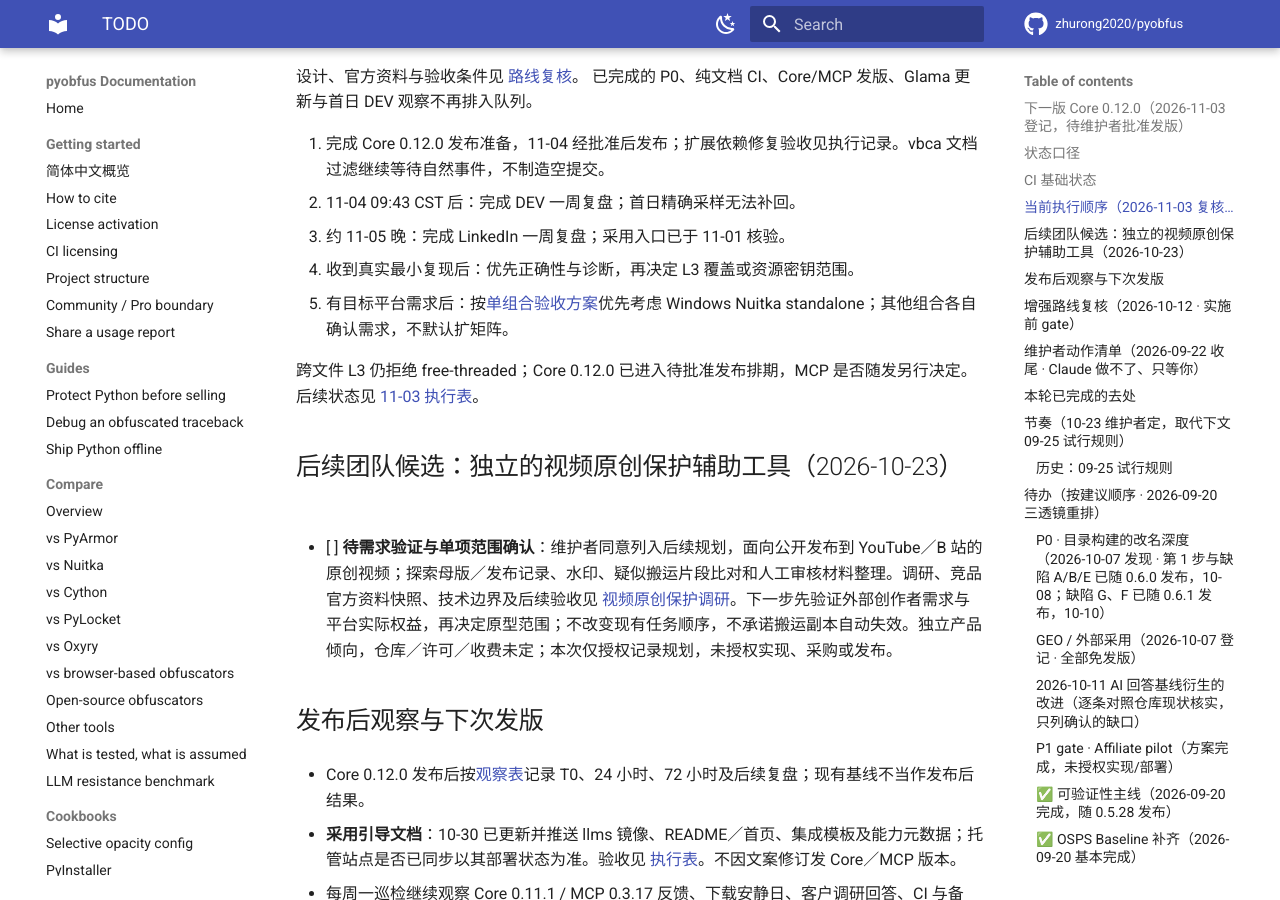
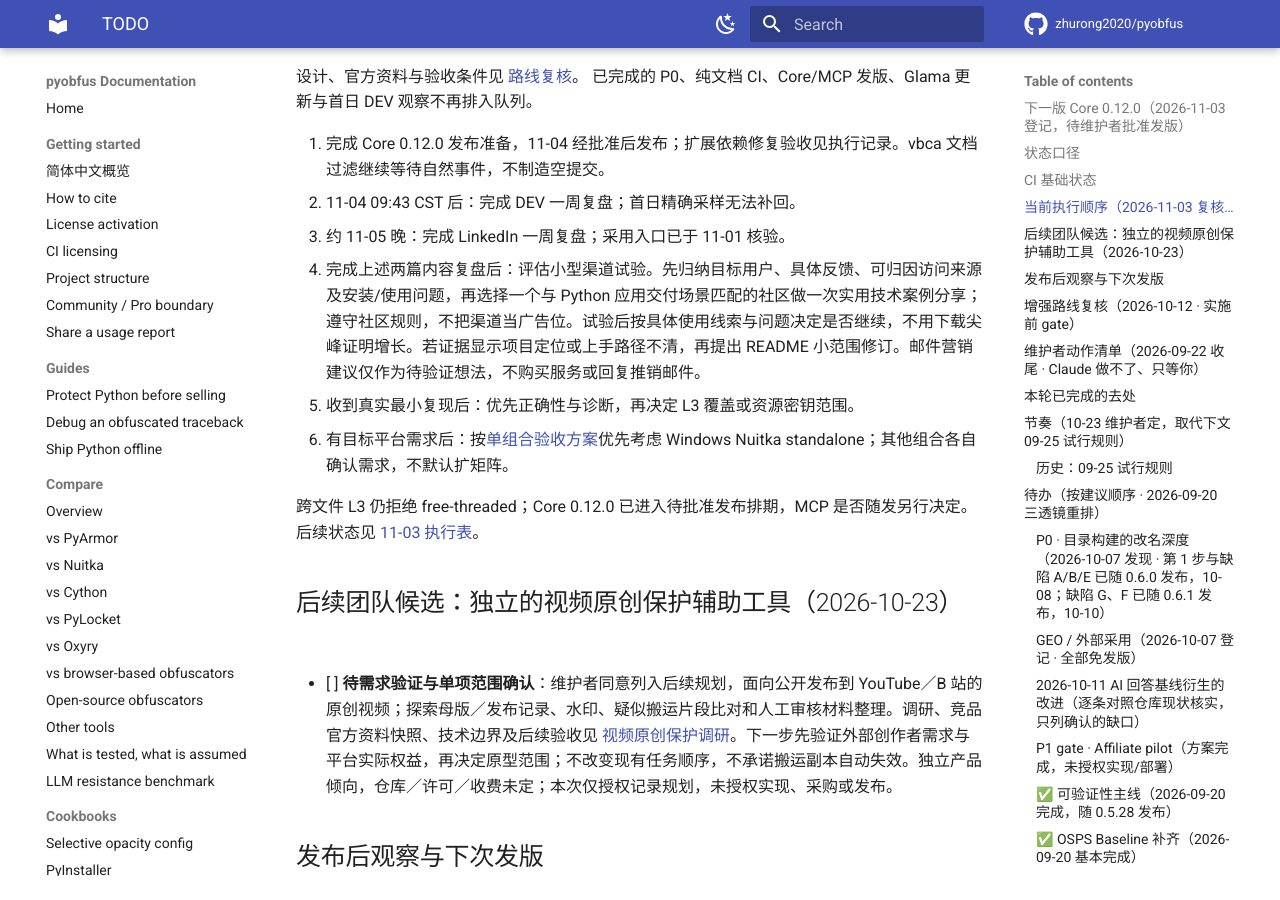
Before and after one commit to zhurong2020/pyobfus, an MkDocs documentation site: the page built from docs/TODO.md, in a window 1280 px wide and 900 px high, scrolled down 1961 px. Built offline with MkDocs 1.6.1 and Material for MkDocs 9.7.7, drawn with Linux system fonts in a browser that asks for light colours; comment, search, counter and statistics services are not loaded.

Commit message:
docs: track evidence-led channel experiment (#184)

```diff
--- a/docs/TODO.md
+++ b/docs/TODO.md
@@ -79,8 +79,9 @@ Core 候选 `2bd86ab` 的手动全矩阵 47 个 job／21 个 OS-Python 单元也
 1. 完成 Core 0.12.0 发布准备，11-04 经批准后发布；扩展依赖修复验收见执行记录。vbca 文档过滤继续等待自然事件，不制造空提交。
 2. 11-04 09:43 CST 后：完成 DEV 一周复盘；首日精确采样无法补回。
 3. 约 11-05 晚：完成 LinkedIn 一周复盘；采用入口已于 11-01 核验。
-4. 收到真实最小复现后：优先正确性与诊断，再决定 L3 覆盖或资源密钥范围。
-5. 有目标平台需求后：按[单组合验收方案](NEXT_DELIVERY_VALIDATION_PLAN.md)优先考虑 Windows Nuitka standalone；其他组合各自确认需求，不默认扩矩阵。
+4. 完成上述两篇内容复盘后：评估小型渠道试验。先归纳目标用户、具体反馈、可归因访问来源及安装/使用问题，再选择一个与 Python 应用交付场景匹配的社区做一次实用技术案例分享；遵守社区规则，不把渠道当广告位。试验后按具体使用线索与问题决定是否继续，不用下载尖峰证明增长。若证据显示项目定位或上手路径不清，再提出 README 小范围修订。邮件营销建议仅作为待验证想法，不购买服务或回复推销邮件。
+5. 收到真实最小复现后：优先正确性与诊断，再决定 L3 覆盖或资源密钥范围。
+6. 有目标平台需求后：按[单组合验收方案](NEXT_DELIVERY_VALIDATION_PLAN.md)优先考虑 Windows Nuitka standalone；其他组合各自确认需求，不默认扩矩阵。
 
 跨文件 L3 仍拒绝 free-threaded；Core 0.12.0 已进入待批准发布排期，MCP 是否随发另行决定。
 后续状态见 [11-03 执行表](EXECUTION_PROGRESS_2026-11-03.md)。
```
